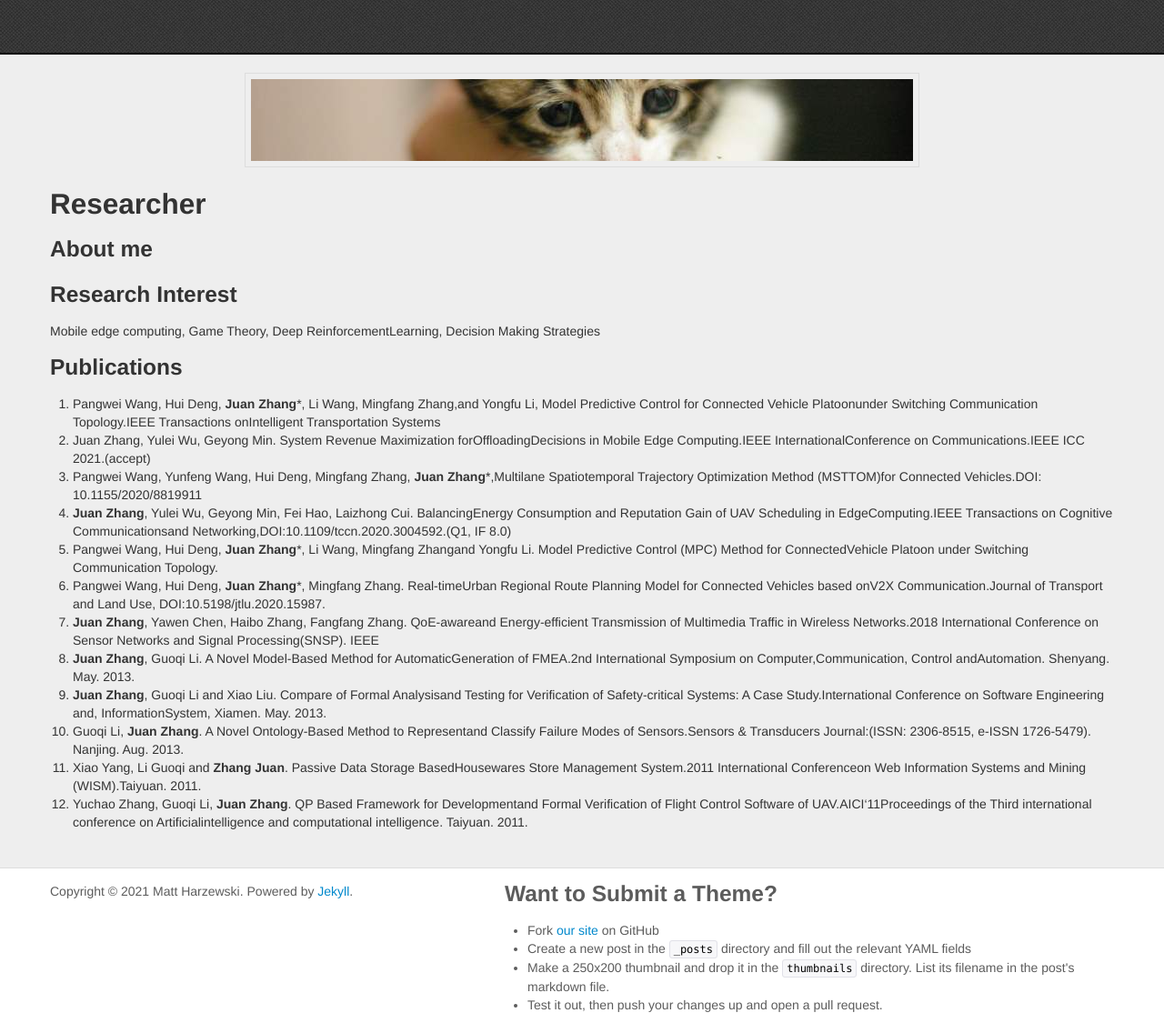
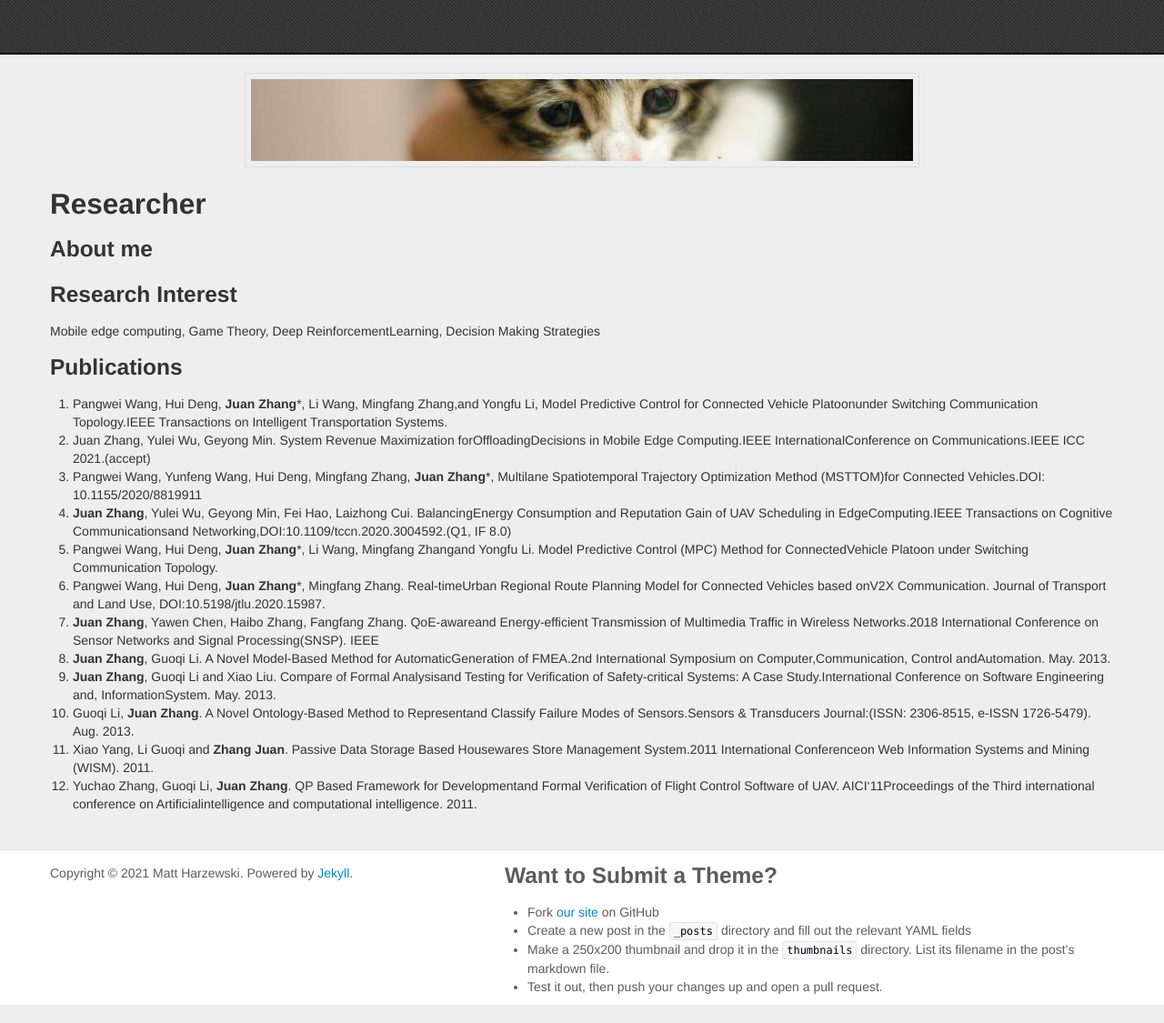
Before and after one commit to jdaisyzhang/JuanZhang, a Jekyll site: the page built from index.md, in a window 1280 px wide. Shown: the whole page at 91% size. Built offline with Jekyll 4.4.1, drawn with Linux system fonts in a browser that asks for light colours; our own code applies the rules of GitHub Pages for plain Markdown files; grey boxes are pictures that could not be loaded.

Commit message:
Update index.md

```diff
--- a/index.md
+++ b/index.md
@@ -7,15 +7,15 @@
 Mobile edge computing, Game Theory, Deep ReinforcementLearning, Decision Making Strategies
 
 ### Publications
-1. Pangwei  Wang,  Hui  Deng, **Juan  Zhang***,  Li  Wang,  Mingfang  Zhang,and Yongfu Li, Model Predictive Control for Connected Vehicle Platoonunder  Switching  Communication  Topology.IEEE  Transactions  onIntelligent Transportation Systems
-2. Juan Zhang, Yulei Wu, Geyong Min.  System Revenue Maximization forOffloadingDecisions  in  Mobile  Edge  Computing.IEEE  InternationalConference on Communications.IEEE ICC 2021.(accept)
-3. Pangwei Wang, Yunfeng Wang, Hui Deng, Mingfang Zhang, **Juan Zhang***,Multilane  Spatiotemporal  Trajectory  Optimization  Method  (MSTTOM)for Connected Vehicles.DOI: 10.1155/2020/8819911
-4. **Juan Zhang**, Yulei Wu, Geyong Min, Fei Hao, Laizhong Cui.  BalancingEnergy  Consumption  and  Reputation  Gain  of  UAV  Scheduling  in  EdgeComputing.IEEE  Transactions  on  Cognitive  Communicationsand Networking,DOI:10.1109/tccn.2020.3004592.(Q1, IF 8.0)
-5. Pangwei  Wang,  Hui  Deng, **Juan  Zhang***,  Li  Wang,  Mingfang  Zhangand Yongfu Li.  Model Predictive Control (MPC) Method for ConnectedVehicle Platoon under Switching Communication Topology.
-6. Pangwei  Wang,  Hui  Deng, **Juan  Zhang***,  Mingfang  Zhang.   Real-timeUrban Regional Route Planning Model for Connected Vehicles based onV2X  Communication.Journal  of  Transport  and  Land  Use,  DOI:10.5198/jtlu.2020.15987.
-7. **Juan Zhang**, Yawen Chen, Haibo Zhang, Fangfang Zhang.  QoE-awareand Energy-efficient Transmission of Multimedia Traffic in Wireless Networks.2018 International Conference on Sensor Networks and Signal Processing(SNSP). IEEE
-8. **Juan  Zhang**,  Guoqi  Li.   A  Novel  Model-Based  Method  for  AutomaticGeneration of FMEA.2nd International Symposium on Computer,Communication, Control andAutomation.  Shenyang.  May.  2013.
-9. **Juan  Zhang**,  Guoqi  Li  and  Xiao  Liu.    Compare  of  Formal  Analysisand  Testing  for  Verification  of  Safety-critical  Systems:   A  Case  Study.International Conference on Software Engineering and, InformationSystem, Xiamen.  May.  2013.
-10. Guoqi Li, **Juan Zhang**.  A Novel Ontology-Based Method to Representand Classify Failure Modes of Sensors.Sensors & Transducers Journal:(ISSN: 2306-8515, e-ISSN 1726-5479).  Nanjing.  Aug.  2013.
-11. Xiao  Yang,  Li  Guoqi  and **Zhang Juan**.   Passive  Data  Storage  BasedHousewares Store Management System.2011 International Conferenceon Web Information Systems and Mining (WISM).Taiyuan. 2011.
-12. Yuchao Zhang, Guoqi Li, **Juan Zhang**. QP Based Framework for Developmentand  Formal  Verification  of  Flight  Control  Software  of  UAV.AICI‘11Proceedings  of  the  Third  international  conference  on  Artificialintelligence and computational intelligence.  Taiyuan.  2011.
+1. Pangwei Wang,  Hui Deng, **Juan  Zhang***,  Li Wang,  Mingfang Zhang,and Yongfu Li, Model Predictive Control for Connected Vehicle Platoonunder  Switching  Communication  Topology.IEEE  Transactions on Intelligent Transportation Systems.
+2. Juan Zhang, Yulei Wu, Geyong Min. System Revenue Maximization forOffloadingDecisions in Mobile Edge Computing.IEEE  InternationalConference on Communications.IEEE ICC 2021.(accept)
+3. Pangwei Wang, Yunfeng Wang, Hui Deng, Mingfang Zhang, **Juan Zhang***, Multilane  Spatiotemporal Trajectory Optimization Method (MSTTOM)for Connected Vehicles.DOI: 10.1155/2020/8819911
+4. **Juan Zhang**, Yulei Wu, Geyong Min, Fei Hao, Laizhong Cui.  BalancingEnergy Consumption and Reputation  Gain of UAV Scheduling in  EdgeComputing.IEEE  Transactions  on  Cognitive  Communicationsand Networking,DOI:10.1109/tccn.2020.3004592.(Q1, IF 8.0)
+5. Pangwei  Wang,  Hui  Deng, **Juan  Zhang***, Li Wang, Mingfang Zhangand Yongfu Li. Model Predictive Control (MPC) Method for ConnectedVehicle Platoon under Switching Communication Topology.
+6. Pangwei  Wang,  Hui  Deng, **Juan  Zhang***,  Mingfang  Zhang.   Real-timeUrban Regional Route Planning Model for Connected Vehicles based onV2X  Communication. Journal of Transport and Land  Use,  DOI:10.5198/jtlu.2020.15987.
+7. **Juan Zhang**, Yawen Chen, Haibo Zhang, Fangfang Zhang. QoE-awareand Energy-efficient Transmission of Multimedia Traffic in Wireless Networks.2018 International Conference on Sensor Networks and Signal Processing(SNSP). IEEE
+8. **Juan  Zhang**, Guoqi  Li. A  Novel Model-Based  Method  for  AutomaticGeneration of FMEA.2nd International Symposium on Computer,Communication, Control andAutomation. May.  2013.
+9. **Juan  Zhang**,  Guoqi Li and Xiao Liu. Compare of Formal  Analysisand Testing for Verification of Safety-critical Systems: A Case  Study.International Conference on Software Engineering and, InformationSystem. May.  2013.
+10. Guoqi Li, **Juan Zhang**. A Novel Ontology-Based Method to Representand Classify Failure Modes of Sensors.Sensors & Transducers Journal:(ISSN: 2306-8515, e-ISSN 1726-5479). Aug.  2013.
+11. Xiao  Yang, Li Guoqi and **Zhang Juan**. Passive Data Storage Based Housewares Store Management System.2011 International Conferenceon Web Information Systems and Mining (WISM). 2011.
+12. Yuchao Zhang, Guoqi Li, **Juan Zhang**. QP Based Framework for Developmentand  Formal  Verification  of  Flight  Control  Software  of  UAV. AICI‘11Proceedings of the Third international conference on Artificialintelligence and computational intelligence. 2011.
```
